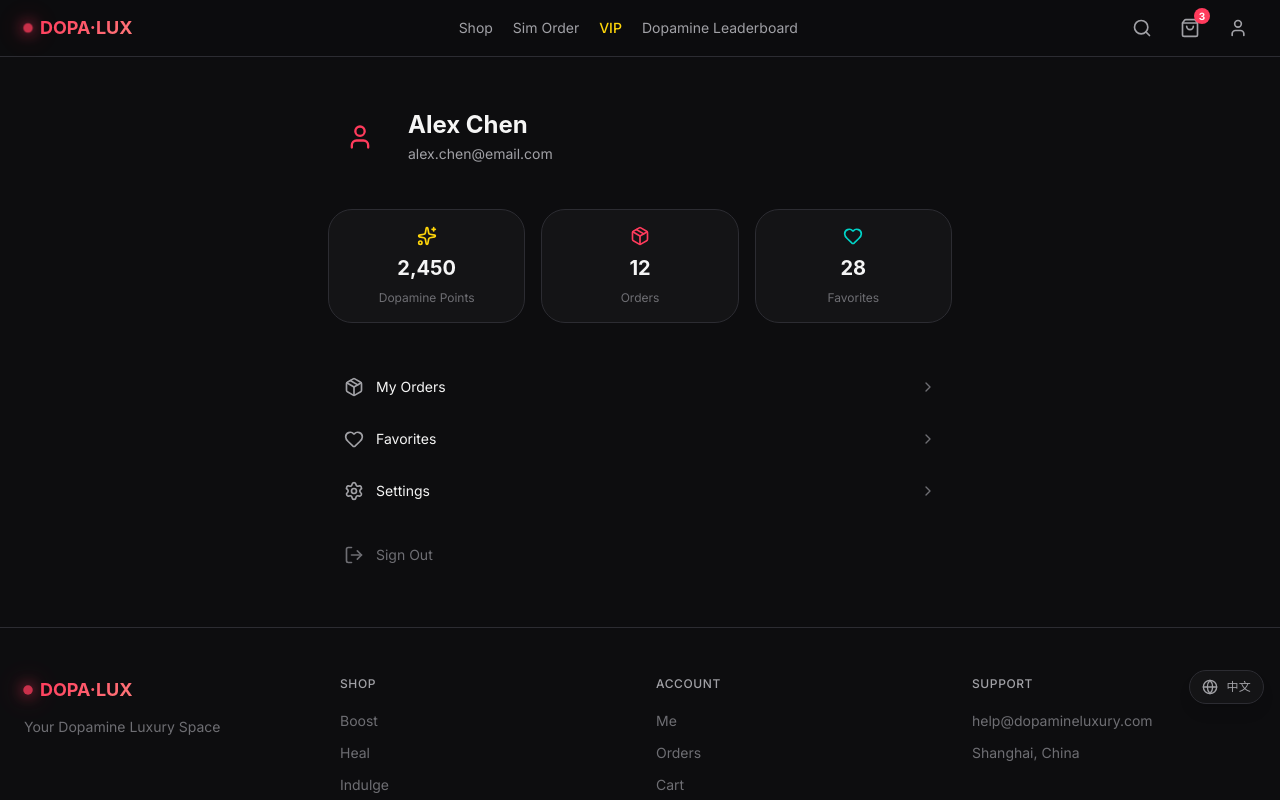
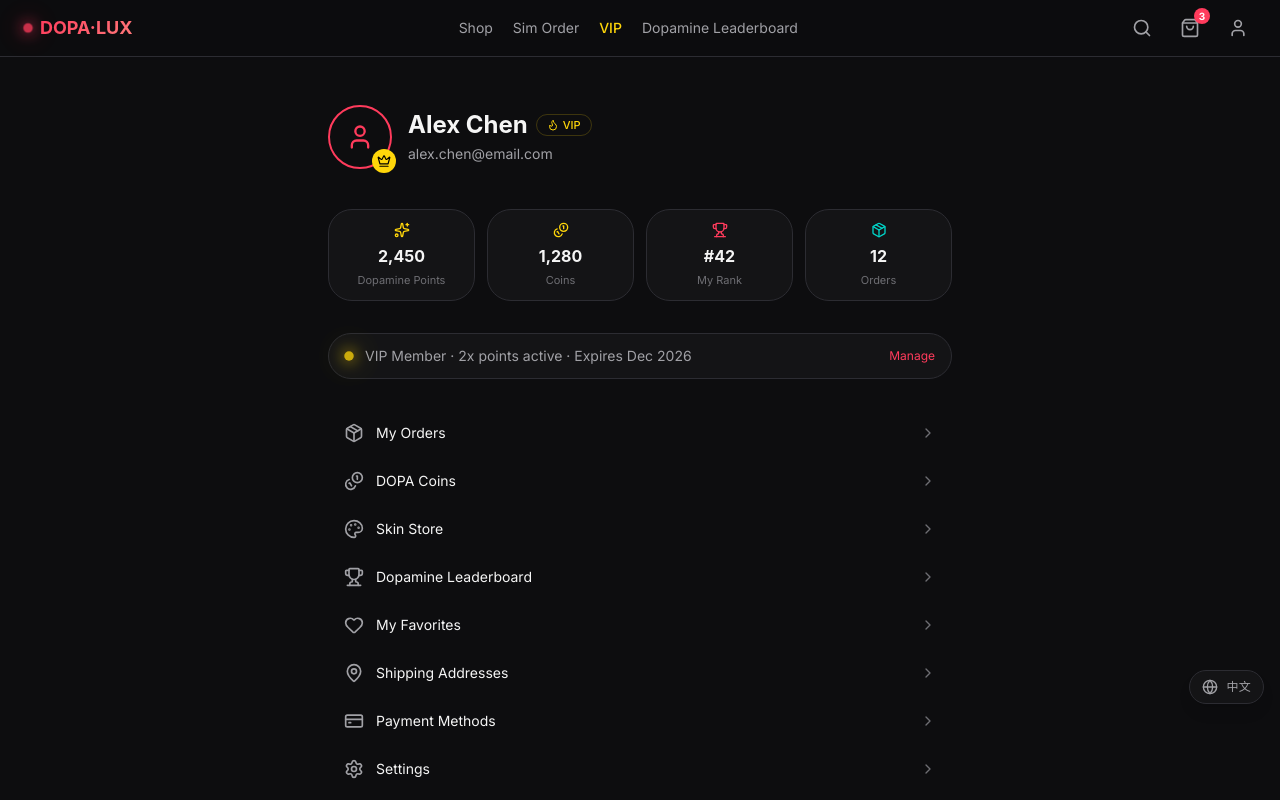
Before and after one commit to chenzhize60-design/dopa-platform, a Next.js app: page /en/profile in a window 1280 px wide. Shown: the top 800 px of the page. Built offline with nearby package versions, Linux system fonts and the light colour scheme; a web font is replaced by a local one.

Commit message:
Complete: profile upgrade + API routes for products/leaderboard

```diff
--- a/src/app/[locale]/profile/page.tsx
+++ b/src/app/[locale]/profile/page.tsx
@@ -1,6 +1,7 @@
 "use client";
 
 import Link from "next/link";
+import { useTranslations, useLocale } from "next-intl";
 import {
   User,
   Package,
@@ -9,66 +10,133 @@ import {
   LogOut,
   Sparkles,
   ChevronRight,
+  Crown,
+  Coins,
+  Palette,
+  Trophy,
+  ShoppingBag,
+  MapPin,
+  CreditCard,
+  HelpCircle,
 } from "lucide-react";
 import { Header } from "@/components/layout/Header";
 import { Footer } from "@/components/layout/Footer";
-
-const stats = [
-  { label: "Dopamine Points", value: "2,450", icon: Sparkles, color: "var(--joy)" },
-  { label: "Orders", value: "12", icon: Package, color: "var(--brand)" },
-  { label: "Favorites", value: "28", icon: Heart, color: "var(--heal)" },
-];
-
-const menuItems = [
-  { label: "My Orders", href: "/orders", icon: Package },
-  { label: "Favorites", href: "#", icon: Heart },
-  { label: "Settings", href: "#", icon: Settings },
-];
+import { GlimmerDot } from "@/components/brand/GlimmerDot";
+import { Badge } from "@/components/brand/Badge";
 
 export default function ProfilePage() {
+  const t = useTranslations();
+  const locale = useLocale();
+
+  const isVip = true; // simulate VIP status
+  const coins = 1280;
+  const rank = 42;
+  const points = 2450;
+
   return (
     <div className="min-h-screen flex flex-col">
       <Header />
-
       <main className="flex-1 max-w-2xl mx-auto px-4 sm:px-6 py-12 w-full">
         {/* Profile header */}
         <div className="flex items-center gap-4 mb-10">
-          <div className="size-16 rounded-full bg-brand-muted flex items-center justify-center">
+          <div className="relative">
+            <div className="size-16 rounded-full bg-brand-muted flex items-center justify-center border-2 border-brand">
               <User className="size-7 text-brand" />
             </div>
-          <div>
+            {isVip && (
+              <div className="absolute -bottom-1 -right-1 size-6 rounded-full bg-joy flex items-center justify-center">
+                <Crown className="size-3.5 text-black" />
+              </div>
+            )}
+          </div>
+          <div className="flex-1">
+            <div className="flex items-center gap-2">
               <h1 className="text-2xl font-display font-bold text-text-primary">
                 Alex Chen
               </h1>
+              {isVip && <Badge variant="hot">VIP</Badge>}
+            </div>
             <span className="text-sm text-text-secondary">
               alex.chen@email.com
             </span>
           </div>
         </div>
 
+        {/* VIP Promotion (if not VIP) */}
+        {!isVip && (
+          <Link
+            href={`/${locale}/vip`}
+            className="flex items-center gap-3 p-4 rounded-xl mb-8 border border-joy/30 bg-joy-muted transition-all duration-200 hover:border-joy"
+          >
+            <div className="size-10 rounded-lg flex items-center justify-center" style={{ backgroundColor: "rgba(255,214,10,0.2)" }}>
+              <Crown className="size-5 text-joy" />
+            </div>
+            <div className="flex-1">
+              <p className="text-sm font-medium text-text-primary">Unlock DOPA VIP</p>
+              <p className="text-xs text-text-muted">2x points, unlimited sim orders, exclusive skins</p>
+            </div>
+            <span className="text-xs font-bold text-joy">¥19.9/mo</span>
+          </Link>
+        )}
+
         {/* Stats */}
-        <div className="grid grid-cols-3 gap-4 mb-10">
-          {stats.map((stat) => (
-            <div
-              key={stat.label}
-              className="flex flex-col items-center gap-2 p-4 rounded-xl bg-bg-surface border border-border-default text-center"
-            >
-              <stat.icon className="size-5" style={{ color: stat.color }} />
-              <span className="text-xl font-display font-bold text-text-primary">
+        <div className="grid grid-cols-4 gap-3 mb-8">
+          {[
+            { label: t("profile.dopaminePoints"), value: points.toLocaleString(), icon: Sparkles, color: "var(--joy)" },
+            { label: "Coins", value: coins.toLocaleString(), icon: Coins, color: "var(--joy)", link: `/${locale}/coins` },
+            { label: t("leaderboard.myRank"), value: `#${rank}`, icon: Trophy, color: "var(--brand)", link: `/${locale}/leaderboard` },
+            { label: "Orders", value: "12", icon: Package, color: "var(--heal)" },
+          ].map((stat) => {
+            const content = (
+              <div className="flex flex-col items-center gap-1.5 p-3 rounded-xl bg-bg-surface border border-border-default text-center transition-all duration-150 hover:border-brand/30">
+                <stat.icon className="size-4" style={{ color: stat.color }} />
+                <span className="text-base font-display font-bold text-text-primary">
                   {stat.value}
                 </span>
-              <span className="text-xs text-text-muted">{stat.label}</span>
+                <span className="text-[11px] text-text-muted leading-tight">{stat.label}</span>
               </div>
-          ))}
+            );
+            if (stat.link) {
+              return (
+                <Link key={stat.label} href={stat.link} className="contents">
+                  {content}
+                </Link>
+              );
+            }
+            return <div key={stat.label}>{content}</div>;
+          })}
         </div>
 
+        {/* Monetization Banner */}
+        {isVip && (
+          <div className="flex items-center gap-3 px-4 py-3 rounded-xl bg-bg-surface border border-border-default mb-8">
+            <GlimmerDot size={8} color="var(--joy)" mode="breathe" />
+            <span className="text-sm text-text-secondary flex-1">
+              VIP Member · 2x points active · Expires Dec 2026
+            </span>
+            <Link href={`/${locale}/vip`} className="text-xs text-brand hover:underline">
+              Manage
+            </Link>
+          </div>
+        )}
+
         {/* Menu */}
-        <div className="flex flex-col gap-1">
-          {menuItems.map((item) => (
+        <div className="flex flex-col gap-1 mb-4">
+          {[
+            { icon: Package, label: t("profile.menu.orders"), href: `/${locale}/orders` },
+            { icon: Coins, label: t("coins.title"), href: `/${locale}/coins` },
+            { icon: Palette, label: t("skins.title"), href: `/${locale}/skins` },
+            { icon: Trophy, label: t("leaderboard.title"), href: `/${locale}/leaderboard` },
+            { icon: Heart, label: t("profile.menu.favorites"), href: "#" },
+            { icon: MapPin, label: t("profile.menu.addresses"), href: "#" },
+            { icon: CreditCard, label: t("profile.menu.payment"), href: "#" },
+            { icon: Settings, label: t("profile.menu.settings"), href: "#" },
+            { icon: HelpCircle, label: t("profile.menu.help"), href: "#" },
+          ].map((item) => (
             <Link
               key={item.label}
               href={item.href}
-              className="flex items-center gap-3 px-4 py-3.5 rounded-xl hover:bg-bg-surface transition-colors duration-150"
+              className="flex items-center gap-3 px-4 py-3 rounded-xl hover:bg-bg-surface transition-colors duration-150"
             >
               <item.icon className="size-5 text-text-secondary" />
               <span className="flex-1 text-sm text-text-primary">
@@ -80,12 +148,11 @@ export default function ProfilePage() {
         </div>
 
         {/* Logout */}
-        <button className="flex items-center gap-3 px-4 py-3.5 rounded-xl hover:bg-bg-surface transition-colors duration-150 w-full mt-4 text-text-muted hover:text-brand">
+        <button className="flex items-center gap-3 px-4 py-3 rounded-xl hover:bg-bg-surface transition-colors duration-150 w-full text-text-muted hover:text-brand">
           <LogOut className="size-5" />
-          <span className="text-sm">Sign Out</span>
+          <span className="text-sm">{t("profile.menu.logout")}</span>
         </button>
       </main>
-
       <Footer />
     </div>
   );
--- /dev/null
+++ b/src/app/api/leaderboard/route.ts
@@ -0,0 +1,29 @@
+import { NextRequest, NextResponse } from "next/server";
+
+// In-memory leaderboard (would be from DB in production)
+const leaderboard = [
+  { rank: 1, name: "DopaKing", points: 5247, level: 7 },
+  { rank: 2, name: "FashionGuru", points: 4218, level: 6 },
+  { rank: 3, name: "JoyCollector", points: 3891, level: 6 },
+  { rank: 4, name: "VirtualVIP", points: 3150, level: 5 },
+  { rank: 5, name: "DopaQueen", points: 2890, level: 5 },
+  { rank: 6, name: "WindowShopper", points: 2456, level: 4 },
+  { rank: 7, name: "DreamBuyer", points: 2103, level: 4 },
+  { rank: 8, name: "LuxuryDream", points: 1850, level: 4 },
+  { rank: 9, name: "HappyBrowser", points: 1620, level: 3 },
+  { rank: 10, name: "NewExplorer", points: 980, level: 2 },
+];
+
+export async function GET(request: NextRequest) {
+  const { searchParams } = new URL(request.url);
+  const limit = parseInt(searchParams.get("limit") || "10");
+
+  return NextResponse.json({
+    code: 0,
+    data: {
+      users: leaderboard.slice(0, limit),
+      myRank: null,
+    },
+    message: "ok",
+  });
+}
--- /dev/null
+++ b/src/app/api/products/[slug]/route.ts
@@ -0,0 +1,19 @@
+import { NextRequest, NextResponse } from "next/server";
+import { getProductBySlug } from "@/data/products";
+
+export async function GET(
+  request: NextRequest,
+  { params }: { params: Promise<{ slug: string }> }
+) {
+  const { slug } = await params;
+  const product = getProductBySlug(slug);
+
+  if (!product) {
+    return NextResponse.json(
+      { code: 40410, data: null, message: "Product not found" },
+      { status: 404 }
+    );
+  }
+
+  return NextResponse.json({ code: 0, data: product, message: "ok" });
+}
--- /dev/null
+++ b/src/app/api/products/route.ts
@@ -0,0 +1,40 @@
+import { NextRequest, NextResponse } from "next/server";
+import { products } from "@/data/products";
+
+export async function GET(request: NextRequest) {
+  const { searchParams } = new URL(request.url);
+  const category = searchParams.get("category");
+  const mood = searchParams.get("mood");
+  const minPrice = searchParams.get("minPrice");
+  const maxPrice = searchParams.get("maxPrice");
+  const page = parseInt(searchParams.get("page") || "1");
+  const limit = parseInt(searchParams.get("limit") || "20");
+
+  let filtered = [...products];
+
+  if (mood) {
+    filtered = filtered.filter((p) => p.mood === mood);
+  }
+  if (minPrice) {
+    filtered = filtered.filter((p) => {
+      const num = parseFloat(p.price.replace(/[^0-9,]/g, "").replace(",", ""));
+      return num >= parseFloat(minPrice);
+    });
+  }
+  if (maxPrice) {
+    filtered = filtered.filter((p) => {
+      const num = parseFloat(p.price.replace(/[^0-9,]/g, "").replace(",", ""));
+      return num <= parseFloat(maxPrice);
+    });
+  }
+
+  const total = filtered.length;
+  const start = (page - 1) * limit;
+  const items = filtered.slice(start, start + limit);
+
+  return NextResponse.json({
+    code: 0,
+    data: { items, total, page, limit },
+    message: "ok",
+  });
+}
```
Lines whose indentation alone changed are shown as unchanged.
